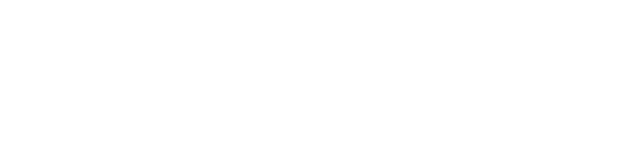
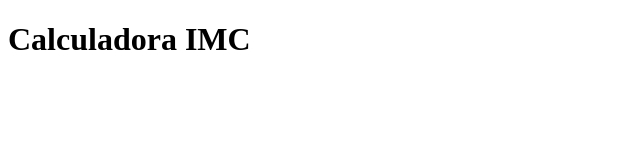
Before and after one commit to Dehalves/calculadora-IMC, a plain HTML site: page index.html in a window 1280 px wide. Shown: the whole page, without its empty margins (0-640 px from the left). Drawn offline with Linux system fonts and the light colour scheme.

Commit message:
segundo commit

```diff
--- a/index.html
+++ b/index.html
@@ -1,11 +1,13 @@
 <!DOCTYPE html>
 <html lang="en">
-<head>
-    <meta charset="UTF-8">
-    <meta name="viewport" content="width=device-width, initial-scale=1.0">
-    <title>Document</title>
-</head>
-<body>
-
-</body>
+  <head>
+    <meta charset="UTF-8" />
+    <meta name="viewport" content="width=device-width, initial-scale=1.0" />
+    <title>calculadora IMC</title>
+  </head>
+  <body>
+    <main>
+      <header><h1>Calculadora IMC</h1></header>
+    </main>
+  </body>
 </html>
```
